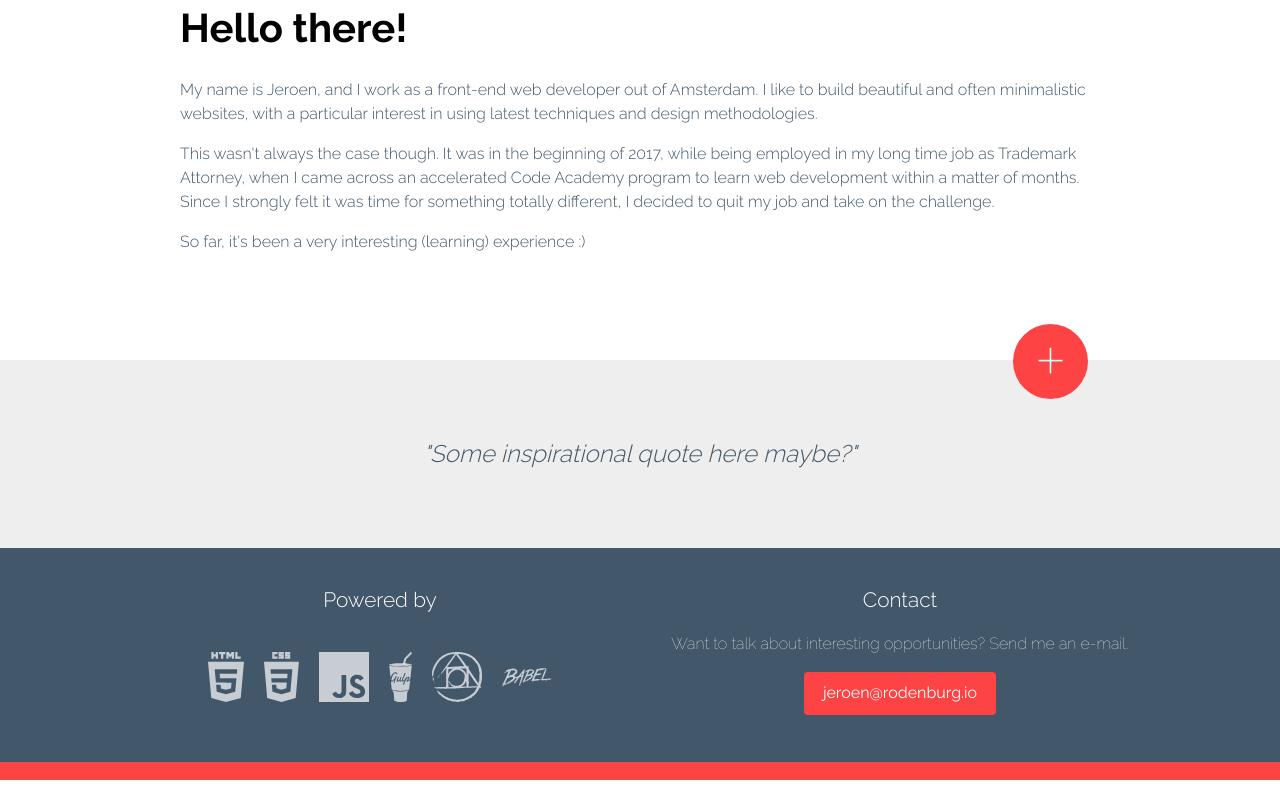
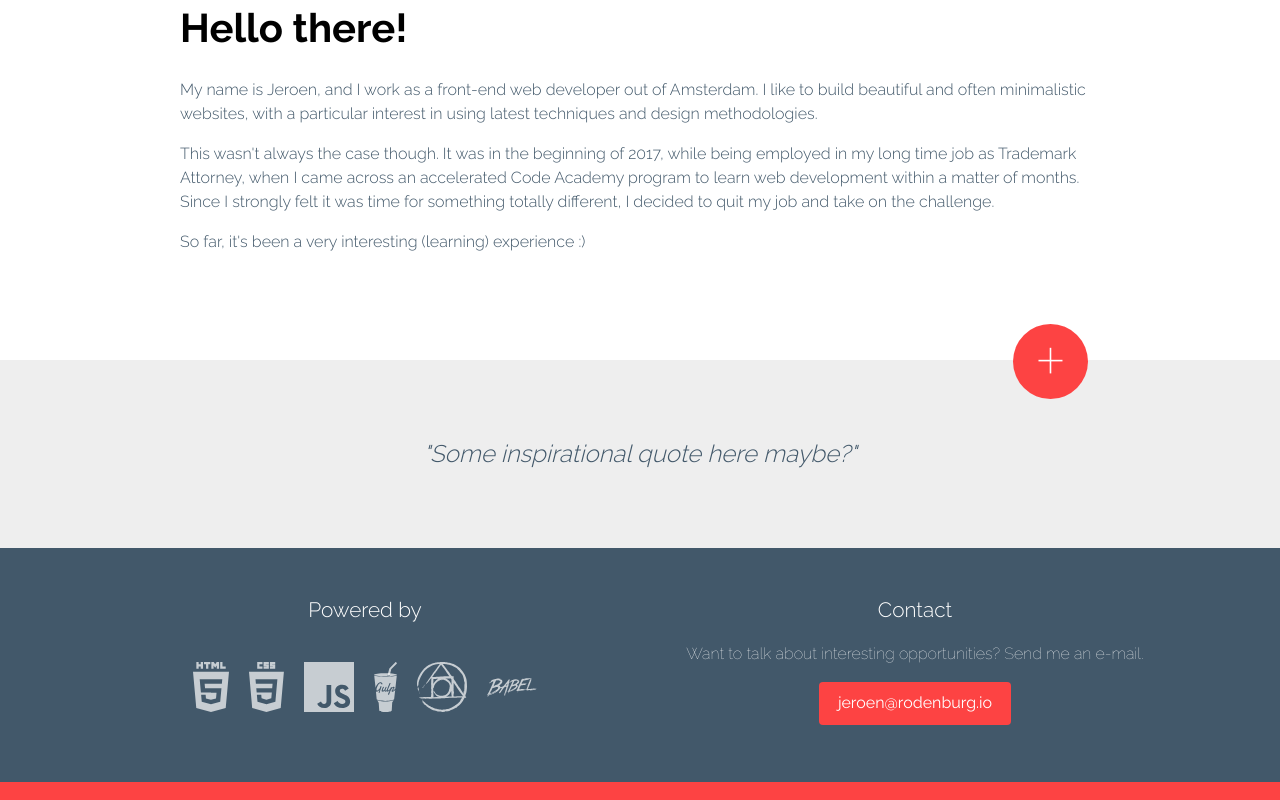
Before and after one commit to jeroenrodenburg/jeroenrodenburg.github.io, a website built with webpack: page index.html in a window 1280 px wide. Shown: the part 554-1354 px from the top of the page. Built offline with nearby package versions, Linux system fonts and the light colour scheme.

Commit message:
change padding in footer

```diff
--- a/assets/styles/modules/_footer.css
+++ b/assets/styles/modules/_footer.css
@@ -1,10 +1,9 @@
 .site-footer {
-  padding: 30px;
+  padding: 30px 0;
   background-color: var(--darkGray);
   position: relative;
 
   &__container {
-    padding: 0 30px;
     text-align: center;
     margin: 0 auto;
 
@@ -16,7 +15,7 @@
 
   &__left {
     width: 100%;
-    padding: 10px 20px;
+    padding: 20px;
 
     @media (--small-window) {
       width: 50%;
@@ -25,7 +24,7 @@
 
   &__right {
     width: 100%;
-    padding: 10px 20px;
+    padding: 20px;
 
     @media (--small-window) {
       width: 50%;
--- a/styles.css
+++ b/styles.css
@@ -510,13 +510,12 @@ p {
     padding: 0;
   }
 .site-footer {
-  padding: 30px;
+  padding: 30px 0;
   background-color: #42586A;
   background-color: var(--darkGray);
   position: relative;
 }
 .site-footer__container {
-    padding: 0 30px;
     text-align: center;
     margin: 0 auto;
   }
@@ -528,7 +527,7 @@ p {
     }
 .site-footer__left {
     width: 100%;
-    padding: 10px 20px;
+    padding: 20px;
   }
 @media (min-width: 530px) {
 .site-footer__left {
@@ -537,7 +536,7 @@ p {
     }
 .site-footer__right {
     width: 100%;
-    padding: 10px 20px;
+    padding: 20px;
   }
 @media (min-width: 530px) {
 .site-footer__right {
```
